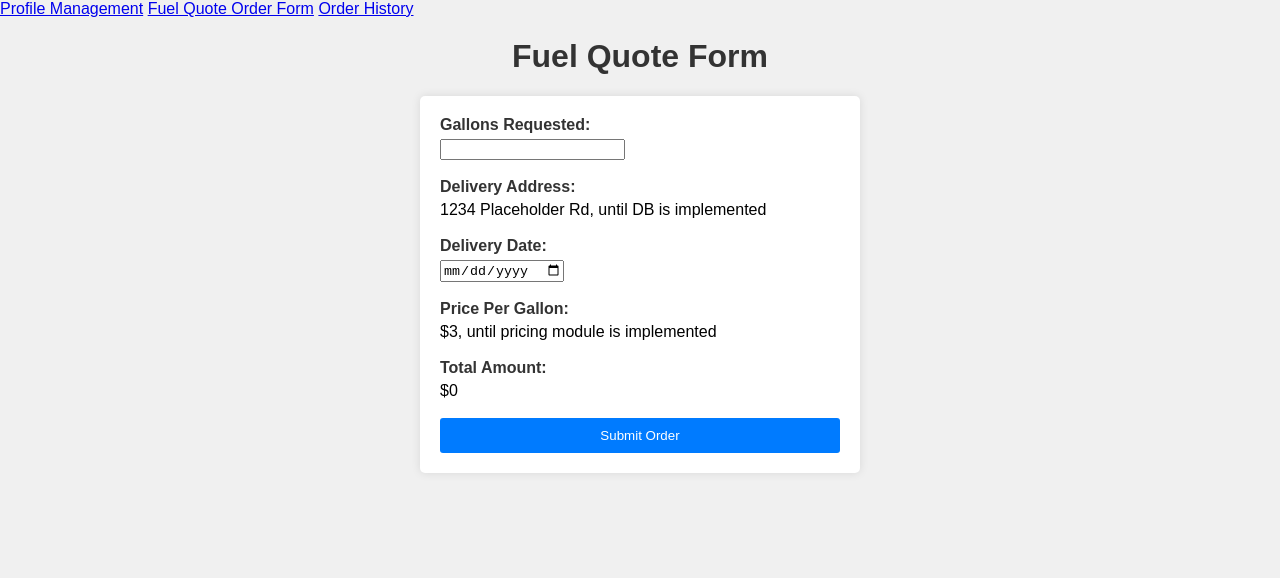
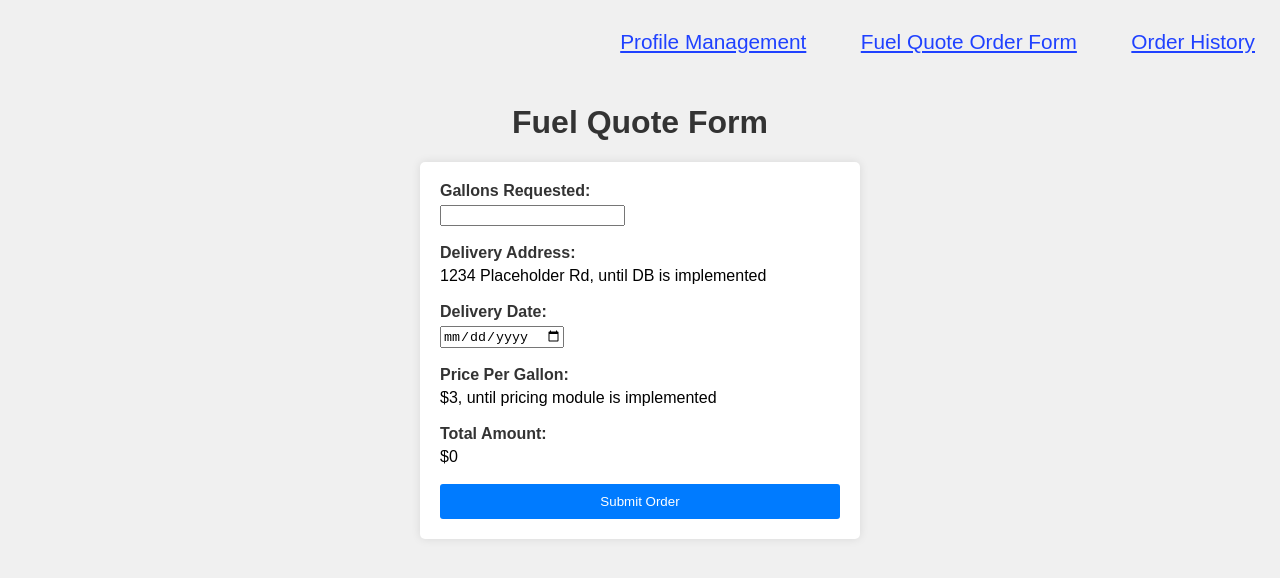
Before and after one commit to Yayan57/Fuel_Rate_application, a plain HTML site: page Fuel_Quote_Form.html in a window 1280 px wide. Drawn offline with Linux system fonts and the light colour scheme.

Commit message:
Update styles.css
Added styles for header{ } and header a{ }

```diff
--- a/styles.css
+++ b/styles.css
@@ -1,4 +1,17 @@
 /* styles.css */
+
+header {
+    text-align: right;
+}
+
+#header a {
+    display: inline-block;
+    text-decoration: underline;
+    color: #1f41ff;
+    padding: 0 25px 0 25px;
+    font-size: 1.3em;
+    line-height: 84px;
+}
 
 body {
     font-family: Arial, sans-serif;
```
